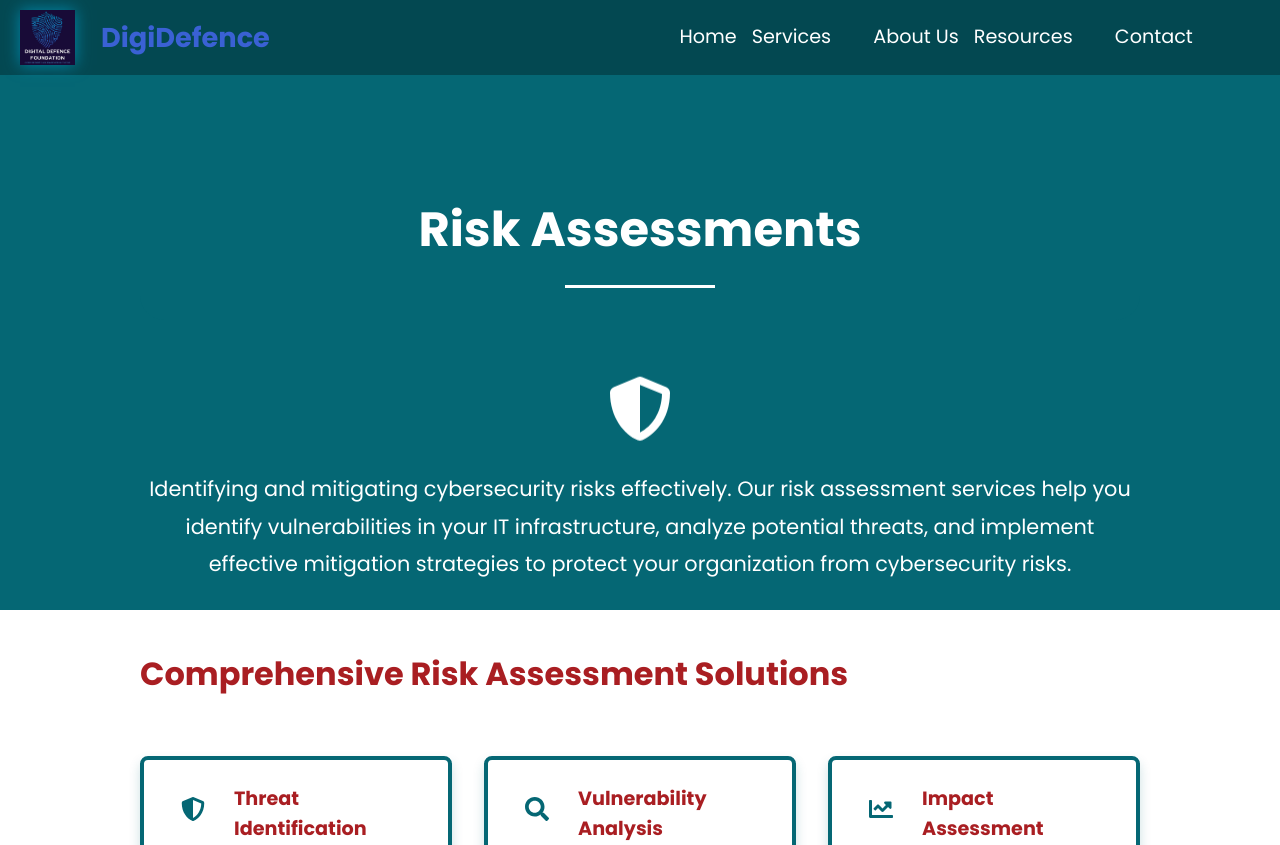
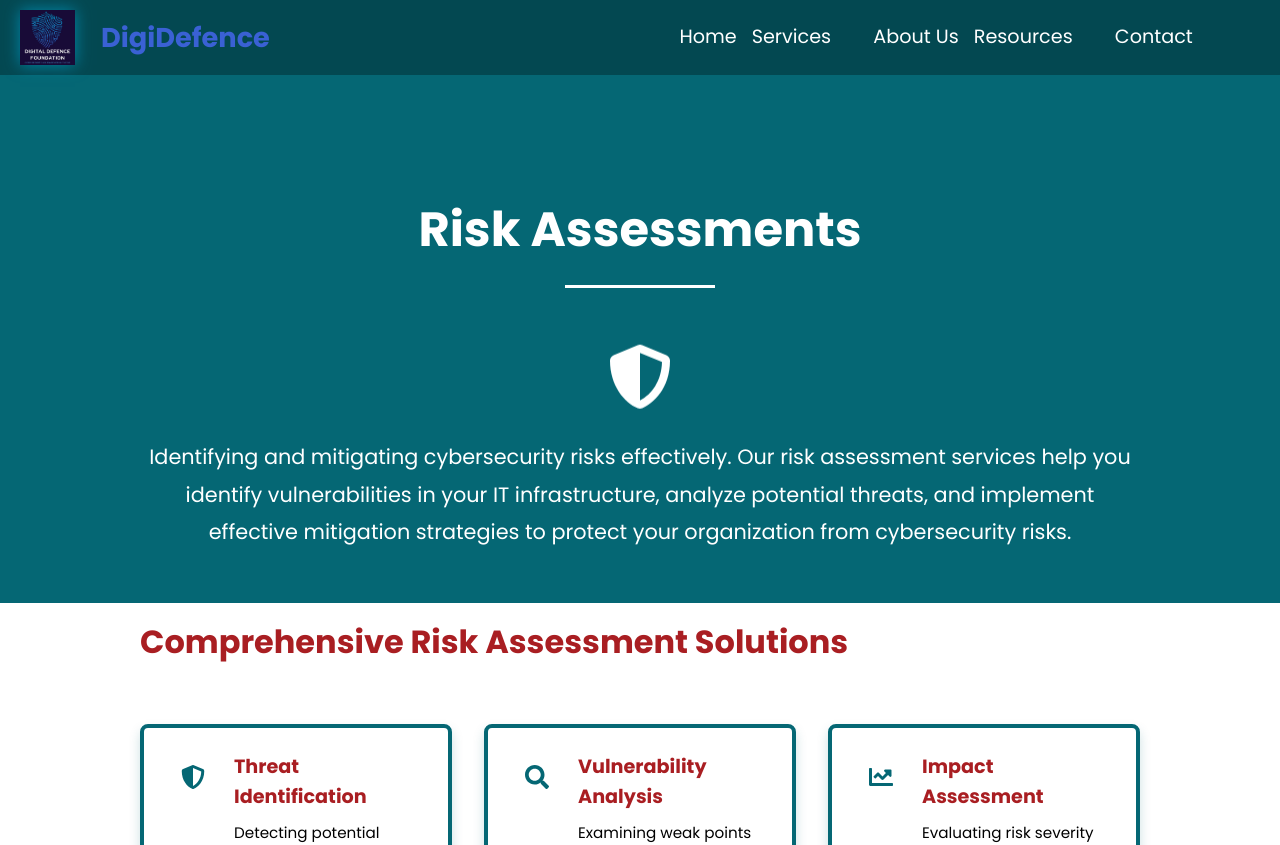
Before and after one commit to shreyas-urankar/Cyber-Protect-Project, a React (Create React App) app: page /risk-management in a window 1280 px wide. Shown: the top 845 px of the page. Built offline with nearby package versions, Linux system fonts and the light colour scheme; a web font is replaced by a local one.

Commit message:
changes made to technology

```diff
--- a/src/styles/TechnologyConsultant.css
+++ b/src/styles/TechnologyConsultant.css
@@ -25,11 +25,24 @@ body {
 }
 
 .service-page-container {
-    min-height: 100vh;
-    background: none;
-    position: relative;
-    display: flex;
-    flex-direction: column;
+  content: '';
+  position: absolute;
+  top: 0;
+  left: 0;
+  width: 100%;
+  height: 21.5%;
+  background-color: #056774;
+  z-index: 0;
+}
+.service-page-container::before {
+  content: '';
+  position: absolute;
+  top: 0;
+  left: 0;
+  width: 100%;
+  height: 21.5%;
+  background-color: #056774;
+  z-index: 0;
 }
 
 .header {
@@ -54,10 +67,6 @@ body {
 }
 
 .header-section {
-    background-color: #056774;
-    border-bottom-left-radius: 24px;
-    border-bottom-right-radius: 24px;
-    padding-bottom: 2rem;
     margin-bottom: 3rem;
     text-align: center;
     width: 100%;
```
